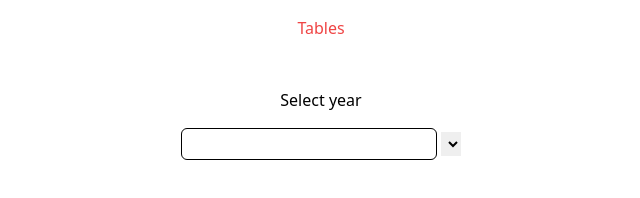
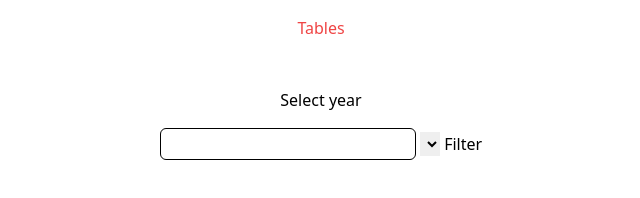
Before and after one commit to raffnr/f1-api-test, a website: page public/index.html in a window 1280 px wide. Shown: the whole page, without its empty margins (319-959 px from the left). Drawn offline with Linux system fonts and the light colour scheme.

Commit message:
fix dependency

```diff
--- a/public/index.html
+++ b/public/index.html
@@ -16,6 +16,7 @@
                 <label for="year" class="block">Select year</label>
                 <input type="number" class="w-64 h-8 mt-4 rounded-md border-black border">
                 <select name="" id=""></select>
+                <button id="filter" class="py-4 px-8">Filter</button>
             </form>
         </div>
     </section>
```
Also changed, not shown: public/app.js (line endings or trailing spaces).
